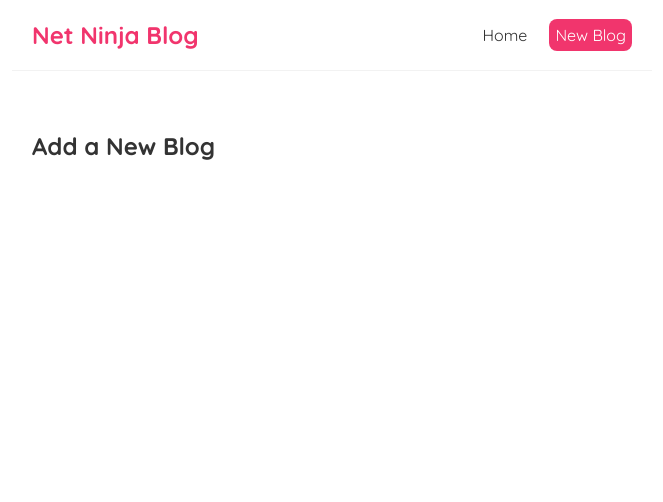
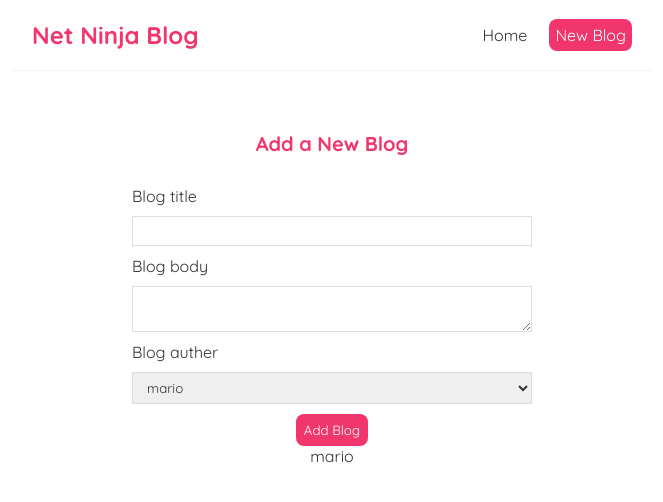
Before and after one commit to Maryiamreda/blogs-site-react-, a React (Create React App) app: page /create in a window 1280 px wide. Shown: the top 502 px of the page, without its empty margins (308-971 px from the left). Built offline with nearby package versions, Linux system fonts and the light colour scheme.

Commit message:
Controlled Inputs (forms)

```diff
--- a/src/Create.js
+++ b/src/Create.js
@@ -1,7 +1,37 @@
+import { useState } from "react";
+
 const Create = () => {
+    const [title, setTitle] = useState('');
+    const [body, setBody] = useState('');
+    const [auther, setAuther] = useState('mario');
+
     return (
         <div className="create">
             <h2>Add a New Blog</h2>
+            <form>
+                <label>Blog title</label>
+                <input type="text" required value={title}
+                    onChange={(e) => setTitle(e.target.value)}
+
+                ></input>
+                <label>Blog body</label>
+                <textarea required value={body}
+                    onChange={(e) => setBody(e.target.value)}></textarea>
+                <label>Blog auther</label>
+                <select
+                    value={auther}
+                    onChange={(e) => setAuther(e.target.value)}
+                >
+                    <option value="mario">mario</option>
+                    <option value="yoshi">yoshi</option>
+
+                </select>
+                <button>Add Blog</button>
+                <p>{title}</p>
+                <p>{body}</p>
+                <p>{auther}</p>
+
+            </form>
         </div>
     );
 }
--- a/src/index.css
+++ b/src/index.css
@@ -69,3 +69,41 @@
 .blog-details div {
   margin: 20px 0;
 }
+
+
+.create {
+  max-width: 400px;
+  margin: 0 auto;
+  text-align: center;
+}
+
+.create label {
+  text-align: left;
+  display: block;
+}
+
+.create h2 {
+  font-size: 20px;
+  color: #f1356d;
+  margin-bottom: 30px;
+}
+
+.create input,
+.create textarea,
+.create select {
+  width: 100%;
+  padding: 6px 10px;
+  margin: 10px 0;
+  border: 1px solid #ddd;
+  box-sizing: border-box;
+  display: block;
+}
+
+.create button {
+  background: #f1356d;
+  color: #fff;
+  border: 0;
+  padding: 8px;
+  border-radius: 8px;
+  cursor: pointer;
+}
```
